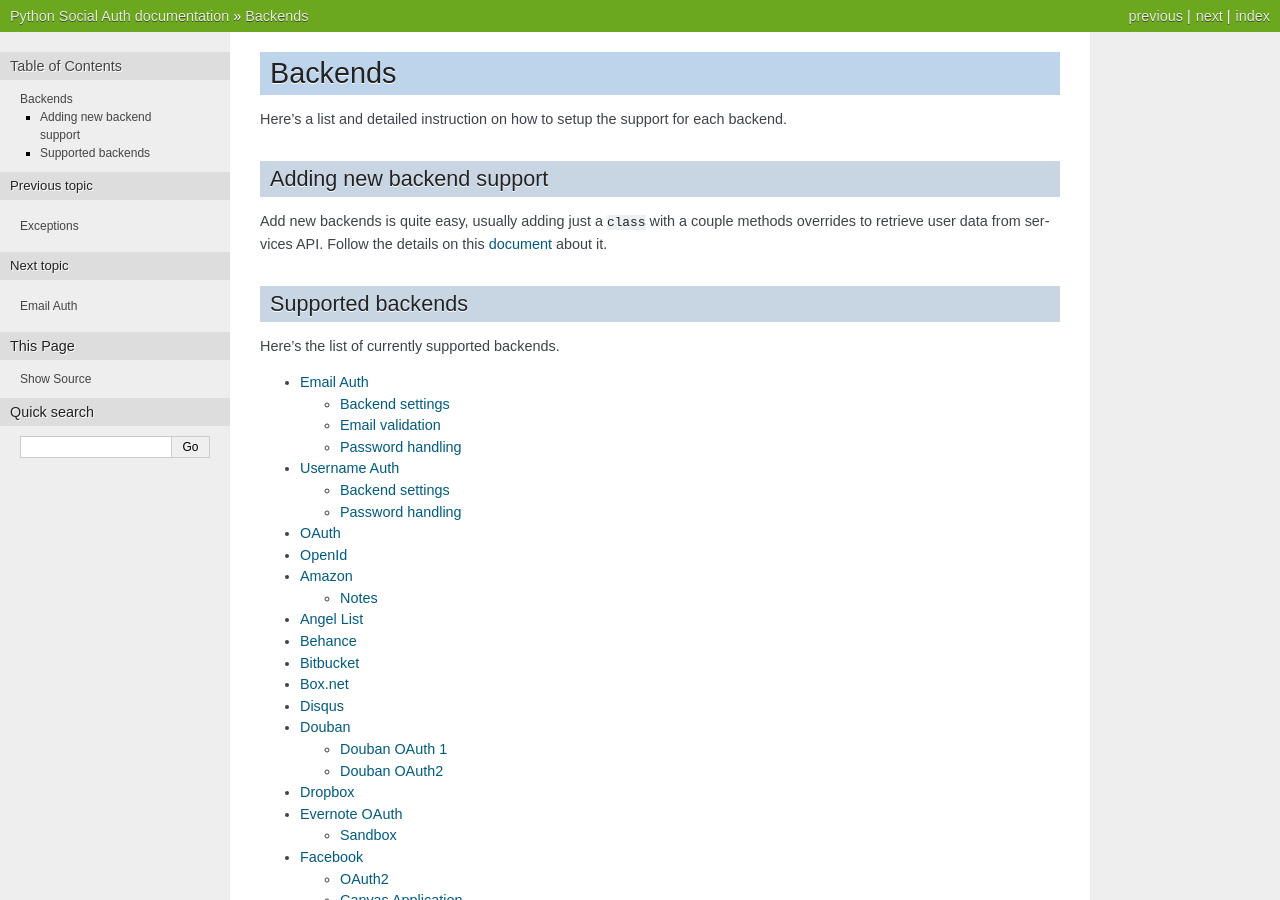
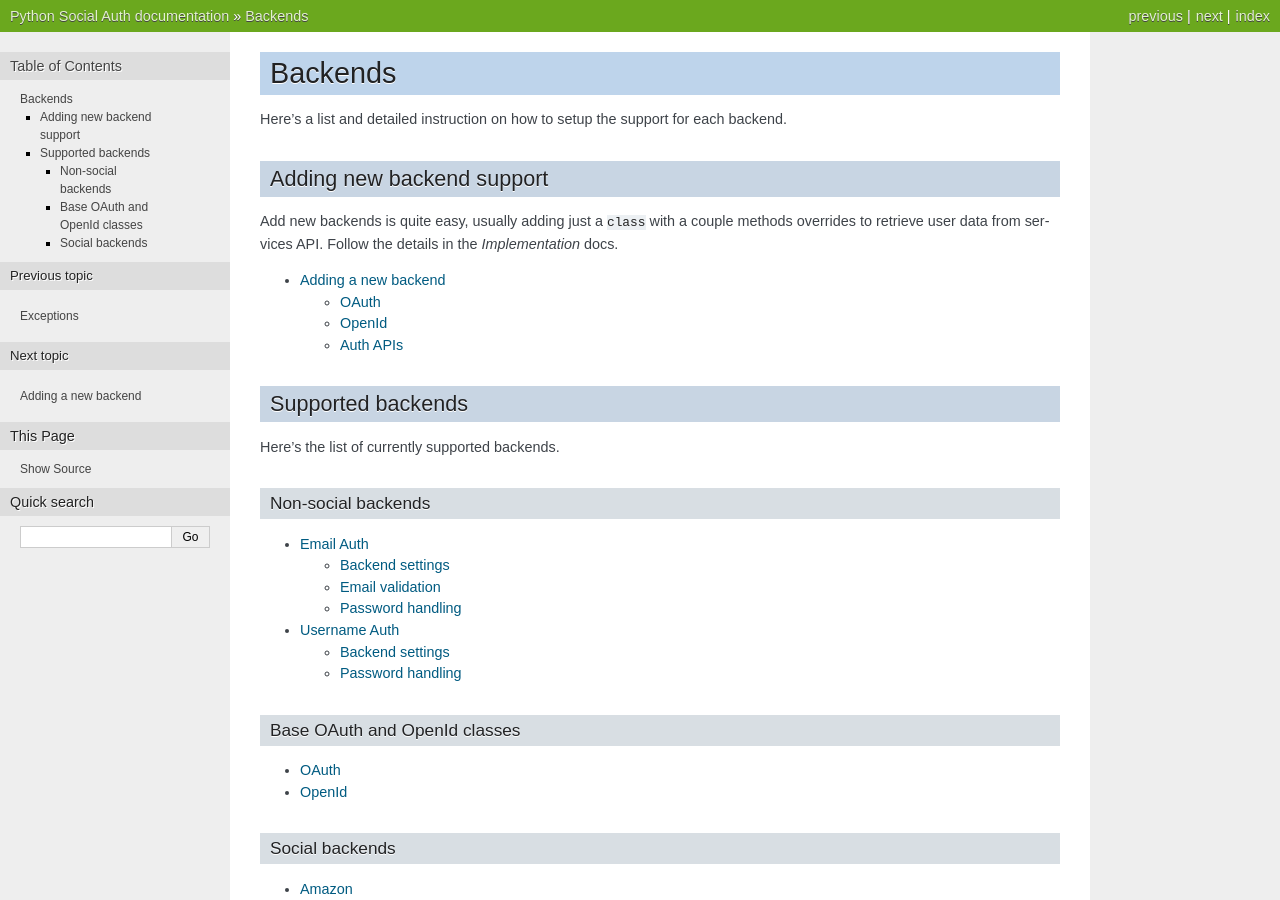
Before and after one commit to omab/python-social-auth, a Sphinx documentation site: the page built from docs/backends/index.rst, in a window 1280 px wide and 900 px high. Built offline with Sphinx 7.4.7, drawn with Linux system fonts in a browser that asks for light colours.

Commit message:
Fix titles and sections on some docs

```diff
--- a/docs/backends/index.rst
+++ b/docs/backends/index.rst
@@ -9,12 +9,21 @@ Adding new backend support
 
 Add new backends is quite easy, usually adding just a ``class`` with a couple
 methods overrides to retrieve user data from services API. Follow the details
-on this document_ about it.
+in the *Implementation* docs.
+
+.. toctree::
+   :maxdepth: 2
+
+   implementation
+
 
 Supported backends
 ------------------
 
 Here's the list of currently supported backends.
+
+Non-social backends
+*******************
 
 .. toctree::
    :maxdepth: 2
@@ -22,8 +31,20 @@ Here's the list of currently supported backends.
    email
    username
 
+Base OAuth and OpenId classes
+*****************************
+
+.. toctree::
+   :maxdepth: 2
+
    oauth
    openid
+
+Social backends
+***************
+
+.. toctree::
+   :maxdepth: 2
 
    amazon
    angel
@@ -63,5 +84,3 @@ Here's the list of currently supported backends.
    vk
    weibo
    yahoo
-
-.. _document: implementation.html
--- a/docs/tests.rst
+++ b/docs/tests.rst
@@ -26,8 +26,8 @@ requirements.txt_. Then run with ``nosetests`` command, or with the
 Pending
 -------
 
-At the moment only OAuth1 and OAuth2 backends are being tested, and just
-login and partial pipeline features are covered by the test. There's still
+At the moment only OAuth1, OAuth2 and OpenId backends are being tested, and
+just login and partial pipeline features are covered by the test. There's still
 a lot to work on, like:
 
     * Frameworks support
```
Also changed, not shown: docs/backends/implementation.rst (+7 -7 lines), docs/intro.rst (+6 -6 lines).
